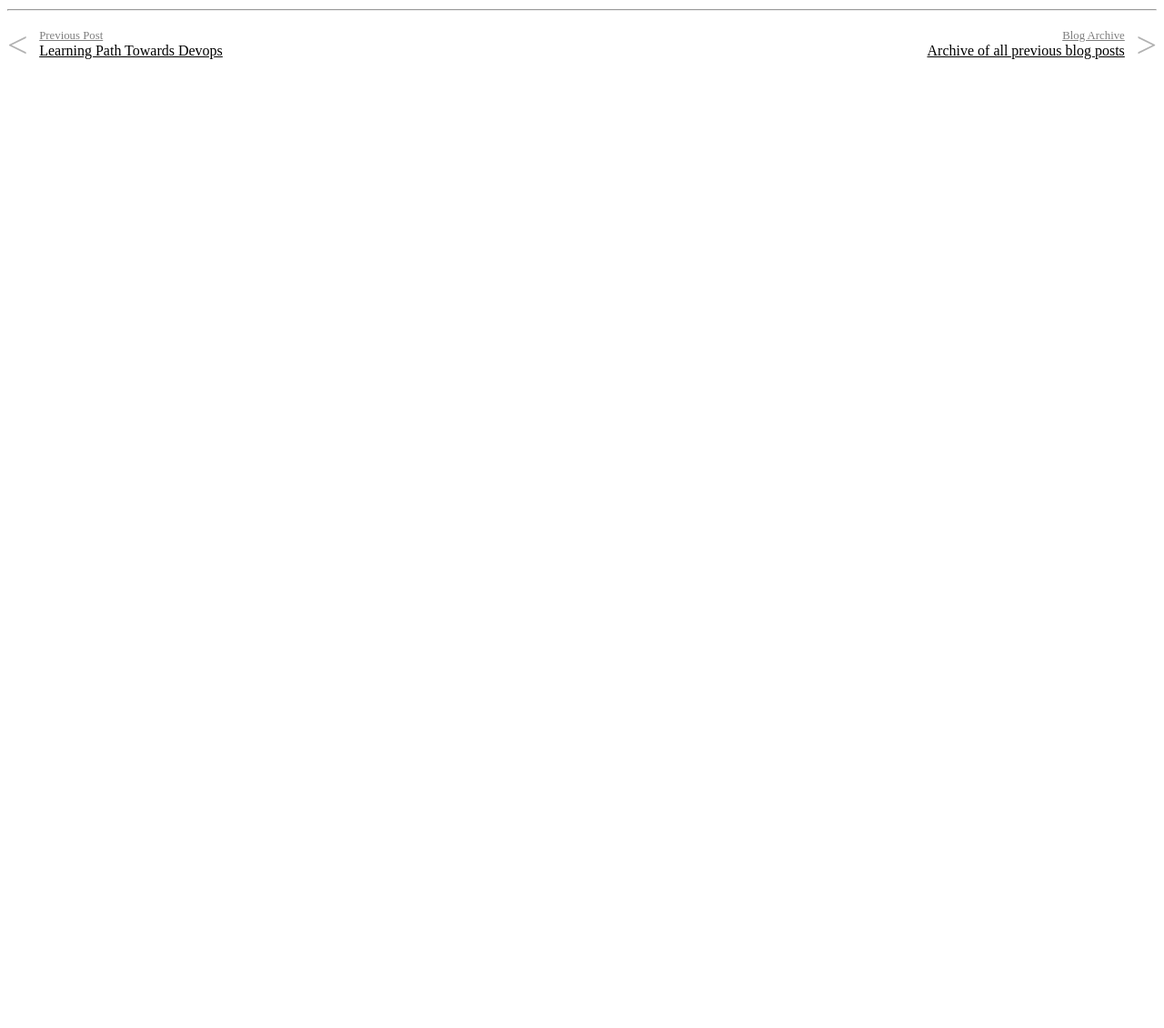
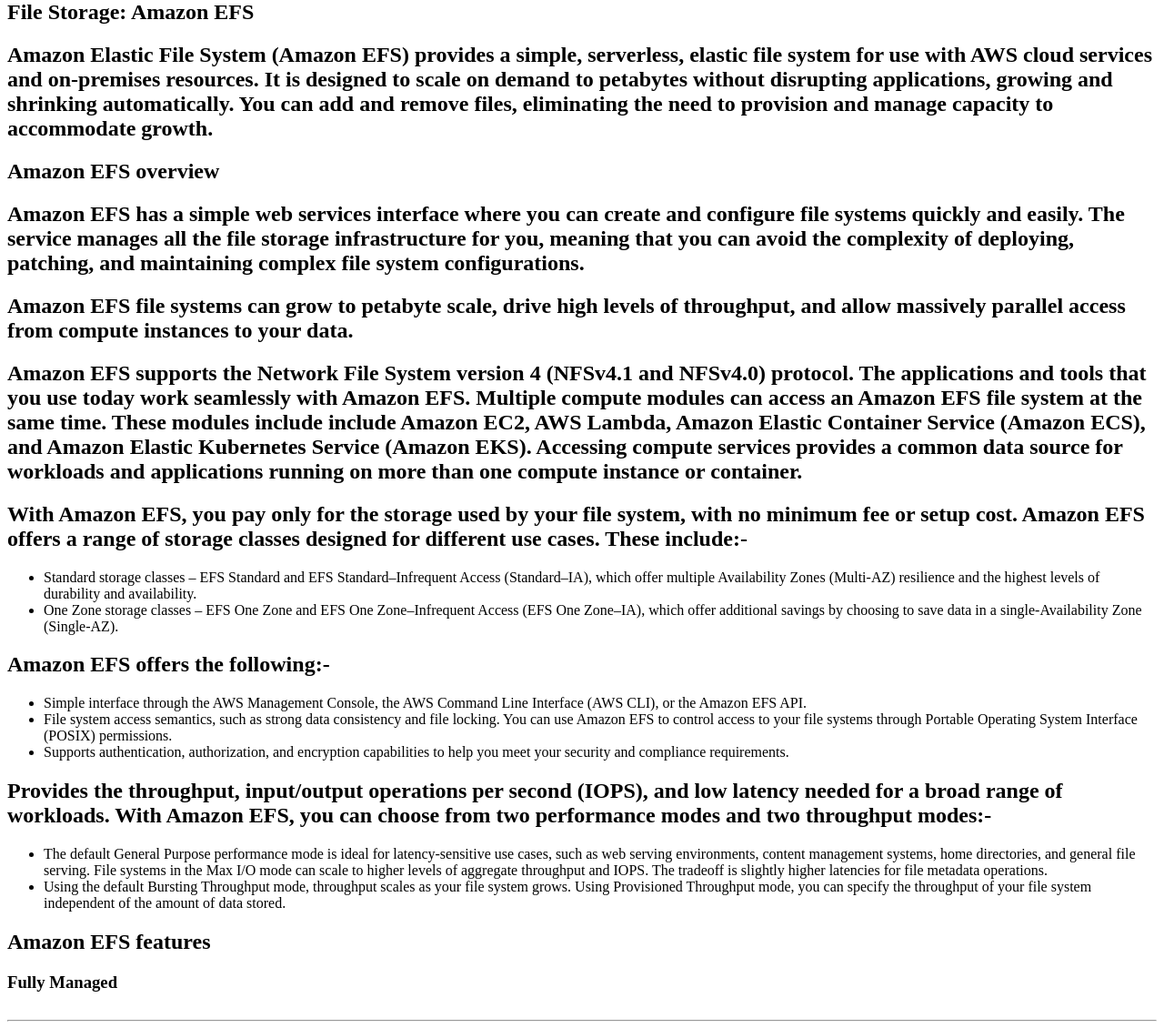
Before and after one commit to AshTechieDevOps/blogs, a Jekyll site: the page built from _posts/2022-10-19-AWS-Storage-Core.md, in a window 1280 px wide and 1400 px high, scrolled down 23843 px. Shown: the part 270-1400 px from the top of the window at 91% size. Built offline with Jekyll 4.4.1, drawn with Linux system fonts in a browser that asks for light colours; our own code applies the rules of GitHub Pages for plain Markdown files; before the commit the page ends 24186 px from its top, so only the background shows below that.

Commit message:
Update 2022-10-19-AWS-Storage-Core.md

```diff
--- a/_posts/2022-10-19-AWS-Storage-Core.md
+++ b/_posts/2022-10-19-AWS-Storage-Core.md
@@ -636,3 +636,35 @@ Moving storage workloads to the cloud has been one of the main ways chief inform
 ### You can choose the file system that you need to optimize your applications or workflows. You can bring your media workflows and use their native file system running on EC2 instances and store your data on EBS volumes.
 
 <img width="618" alt="AWSCore20" src="https://user-images.githubusercontent.com/110538923/196770214-39149009-2eff-40c0-b4fb-a0069bfbb2ea.PNG">
+
+## File Storage: Amazon EFS
+
+## Amazon Elastic File System (Amazon EFS) provides a simple, serverless, elastic file system for use with AWS cloud services and on-premises resources. It is designed to scale on demand to petabytes without disrupting applications, growing and shrinking automatically. You can add and remove files, eliminating the need to provision and manage capacity to accommodate growth.
+
+## Amazon EFS overview
+
+## Amazon EFS has a simple web services interface where you can create and configure file systems quickly and easily. The service manages all the file storage infrastructure for you, meaning that you can avoid the complexity of deploying, patching, and maintaining complex file system configurations.
+
+## Amazon EFS file systems can grow to petabyte scale, drive high levels of throughput, and allow massively parallel access from compute instances to your data.
+
+## Amazon EFS supports the Network File System version 4 (NFSv4.1 and NFSv4.0) protocol. The applications and tools that you use today work seamlessly with Amazon EFS. Multiple compute modules can access an Amazon EFS file system at the same time. These modules include include Amazon EC2, AWS Lambda, Amazon Elastic Container Service (Amazon ECS), and Amazon Elastic Kubernetes Service (Amazon EKS). Accessing compute services provides a common data source for workloads and applications running on more than one compute instance or container.
+
+## With Amazon EFS, you pay only for the storage used by your file system, with no minimum fee or setup cost. Amazon EFS offers a range of storage classes designed for different use cases. These include:-
+
+-   Standard storage classes – EFS Standard and EFS Standard–Infrequent Access (Standard–IA), which offer multiple Availability Zones (Multi-AZ) resilience and the highest levels of durability and availability.
+-   One Zone storage classes – EFS One Zone and EFS One Zone–Infrequent Access (EFS One Zone–IA), which offer additional savings by choosing to save data in a single-Availability Zone (Single-AZ).
+
+## Amazon EFS offers the following:-
+
+-   Simple interface through the AWS Management Console, the AWS Command Line Interface (AWS CLI), or the Amazon EFS API.
+-   File system access semantics, such as strong data consistency and file locking. You can use Amazon EFS to control access to your file systems through Portable Operating System Interface (POSIX) permissions.
+-   Supports authentication, authorization, and encryption capabilities to help you meet your security and compliance requirements.
+
+## Provides the throughput, input/output operations per second (IOPS), and low latency needed for a broad range of workloads. With Amazon EFS, you can choose from two performance modes and two throughput modes:-
+
+-   The default General Purpose performance mode is ideal for latency-sensitive use cases, such as web serving environments, content management systems, home directories, and general file serving. File systems in the Max I/O mode can scale to higher levels of aggregate throughput and IOPS. The tradeoff is slightly higher latencies for file metadata operations.
+-   Using the default Bursting Throughput mode, throughput scales as your file system grows. Using Provisioned Throughput mode, you can specify the throughput of your file system independent of the amount of data stored.
+
+## Amazon EFS features
+
+### Fully Managed
```
